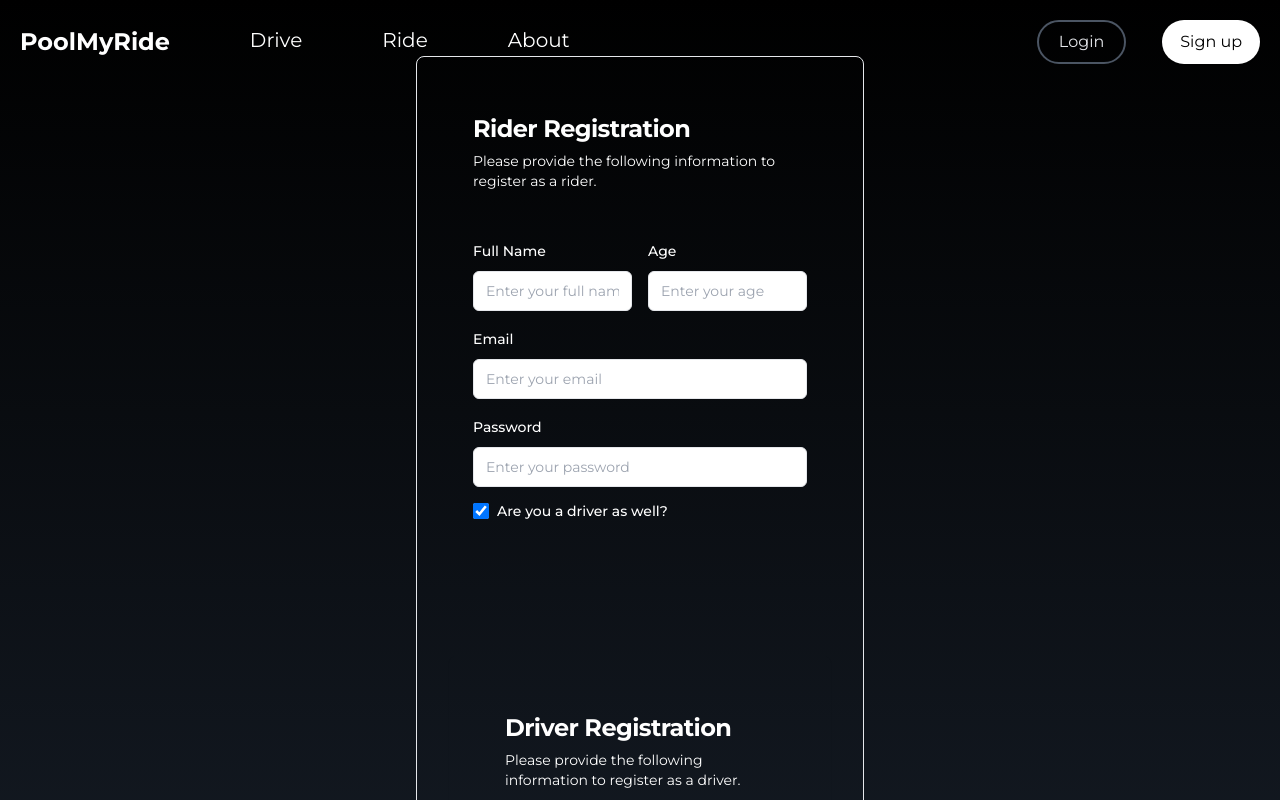
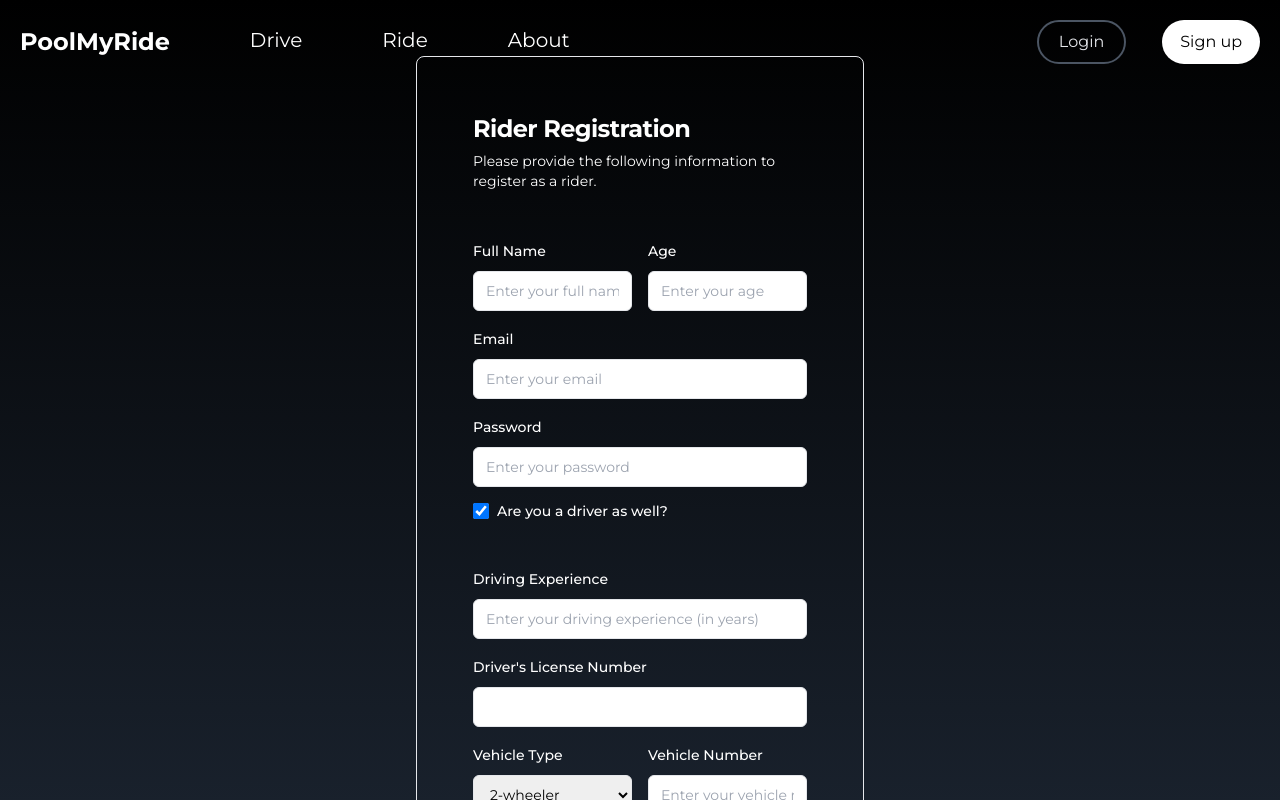
Before and after one commit to ritesh-debnath-12/PoolMyRide, a React (Vite) app: page /signup in a window 1280 px wide. Both pictures are taken after a click on the checkbox "Are you a driver as well?". Shown: the top 800 px of the page. Built offline with nearby package versions, Linux system fonts and the light colour scheme.

Commit message:
Added signup mechanism

```diff
--- a/src/Components/SignUpCard/DriverReg.jsx
+++ b/src/Components/SignUpCard/DriverReg.jsx
@@ -1,120 +1,91 @@
-function DriverReg(){
+function DriverReg({ handleDriverChange }) {
   return (
-
-<div className="flex items-center justify-center min-h-screen bg-background">
-  <div className=" flex items-center justify-center min-h-screen bg-background">
-    <div
-      className="rounded-lg bg-card text-card-foreground shadow-sm w-full max-w-md p-6 sm:p-8"
-      data-v0-t="card"
-    >
-      <div className="flex flex-col space-y-1.5 p-6">
-        <h3 className="whitespace-nowrap tracking-tight text-2xl font-bold">Driver Registration</h3>
-        <p className="text-sm text-muted-foreground">
-          Please provide the following information to register as a driver.
-        </p>
-      </div>
     <div className="p-6 space-y-4">
       <div className="space-y-2">
         <label
           className="text-sm font-medium leading-none peer-disabled:cursor-not-allowed peer-disabled:opacity-70"
-            for="experience"
+          htmlFor="experience"
         >
           Driving Experience
         </label>
         <input
-            className="flex h-10 w-full rounded-md border border-input bg-background px-3 py-2 text-sm ring-offset-background file:border-0 file:bg-transparent file:text-sm file:font-medium placeholder:text-muted-foreground focus-visible:outline-none focus-visible:ring-2 focus-visible:ring-ring focus-visible:ring-offset-2 disabled:cursor-not-allowed disabled:opacity-50"
+          name="drivingXp"
+          className="flex h-10 w-full rounded-md border border-input bg-background px-3 py-2 text-sm ring-offset-background file:border-0 file:bg-transparent file:text-sm file:font-medium placeholder:text-muted-foreground focus-visible:outline-none focus-visible:ring-2 focus-visible:ring-ring focus-visible:ring-offset-2 disabled:cursor-not-allowed disabled:opacity-50 text-black"
           type="number"
           id="experience"
           placeholder="Enter your driving experience (in years)"
+          onChange={handleDriverChange}
         />
       </div>
       <div className="space-y-2">
         <label
           className="text-sm font-medium leading-none peer-disabled:cursor-not-allowed peer-disabled:opacity-70"
-            for="license"
+          htmlFor="license"
         >
-            Driver's License Proof
+          Driver's License Number
         </label>
         <input
-            className="flex h-10 w-full rounded-md border border-input bg-background px-3 py-2 text-sm ring-offset-background file:border-0 file:bg-transparent file:text-sm file:font-medium placeholder:text-muted-foreground focus-visible:outline-none focus-visible:ring-2 focus-visible:ring-ring focus-visible:ring-offset-2 disabled:cursor-not-allowed disabled:opacity-50"
-            type="file"
+          name="licenseNumber"
+          className="flex h-10 w-full rounded-md border border-input bg-background px-3 py-2 text-sm ring-offset-background file:border-0 file:bg-transparent file:text-sm file:font-medium placeholder:text-muted-foreground focus-visible:outline-none focus-visible:ring-2 focus-visible:ring-ring focus-visible:ring-offset-2 disabled:cursor-not-allowed disabled:opacity-50 text-black"
+          type="text"
           id="license"
+          onChange={handleDriverChange}
         />
       </div>
       <div className="grid grid-cols-2 gap-4">
         <div className="space-y-2">
           <label
             className="text-sm font-medium leading-none peer-disabled:cursor-not-allowed peer-disabled:opacity-70"
-              for="vehicle-type"
+            htmlFor="vehicle-type"
           >
             Vehicle Type
           </label>
           <select
-              type="select"
-              role="combobox"
-              aria-controls="radix-:R2bmn9nltf9f:"
-              aria-expanded="false"
-              aria-autocomplete="none"
-              dir="ltr"
-              data-state="closed"
-              data-placeholder=""
-              className="flex h-10 w-full items-center justify-between rounded-md border border-input bg-background px-3 py-2 text-sm ring-offset-background placeholder:text-muted-foreground focus:outline-none focus:ring-2 focus:ring-ring focus:ring-offset-2 disabled:cursor-not-allowed disabled:opacity-50"
+            name="vehicleType"
+            className="flex h-10 w-full items-center justify-between rounded-md border border-input bg-background px-3 py-2 text-sm ring-offset-background focus-visible:outline-none focus-visible:ring-2 focus-visible:ring-ring focus-visible:ring-offset-2 disabled:cursor-not-allowed disabled:opacity-50 text-black"
+            id="vehicle-type"
+            onChange={handleDriverChange}
           >
-              <span style={{pointerEvents: "none"}}>Vehicle type</span>
-              {/* <svg
-                xmlns="http://www.w3.org/2000/svg"
-                width="24"
-                height="24"
-                viewBox="0 0 24 24"
-                fill="none"
-                stroke="currentColor"
-                stroke-width="2"
-                stroke-linecap="round"
-                stroke-linejoin="round"
-                className="lucide lucide-chevron-down h-4 w-4 opacity-50"
-                aria-hidden="true"
-              >
-                <path d="m6 9 6 6 6-6"></path>
-              </svg> */}
             <option value="2-wheeler">2-wheeler</option>
             <option value="3-wheeler">3-wheeler</option>
             <option value="4-wheeler">4-wheeler</option>
           </select>
-
         </div>
         <div className="space-y-2">
           <label
             className="text-sm font-medium leading-none peer-disabled:cursor-not-allowed peer-disabled:opacity-70"
-              for="vehicle-number"
+            htmlFor="vehicle-number"
           >
             Vehicle Number
           </label>
           <input
-              className="flex h-10 w-full rounded-md border border-input bg-background px-3 py-2 text-sm ring-offset-background file:border-0 file:bg-transparent file:text-sm file:font-medium placeholder:text-muted-foreground focus-visible:outline-none focus-visible:ring-2 focus-visible:ring-ring focus-visible:ring-offset-2 disabled:cursor-not-allowed disabled:opacity-50"
+            name="vehicleNumber"
+            className="flex h-10 w-full rounded-md border border-input bg-background px-3 py-2 text-sm ring-offset-background file:border-0 file:bg-transparent file:text-sm file:font-medium placeholder:text-muted-foreground focus-visible:outline-none focus-visible:ring-2 focus-visible:ring-ring focus-visible:ring-offset-2 disabled:cursor-not-allowed disabled:opacity-50 text-black"
             id="vehicle-number"
             placeholder="Enter your vehicle number"
+            type="text"
+            onChange={handleDriverChange}
           />
         </div>
       </div>
       <div className="space-y-2">
         <label
           className="text-sm font-medium leading-none peer-disabled:cursor-not-allowed peer-disabled:opacity-70"
-            for="seats"
+          htmlFor="seats"
         >
           Number of Seats
         </label>
         <input
-            className="flex h-10 w-full rounded-md border border-input bg-background px-3 py-2 text-sm ring-offset-background file:border-0 file:bg-transparent file:text-sm file:font-medium placeholder:text-muted-foreground focus-visible:outline-none focus-visible:ring-2 focus-visible:ring-ring focus-visible:ring-offset-2 disabled:cursor-not-allowed disabled:opacity-50"
+          name="seats"
+          className="flex h-10 w-full rounded-md border border-input bg-background px-3 py-2 text-sm ring-offset-background file:border-0 file:bg-transparent file:text-sm file:font-medium placeholder:text-muted-foreground focus-visible:outline-none focus-visible:ring-2 focus-visible:ring-ring focus-visible:ring-offset-2 disabled:cursor-not-allowed disabled:opacity-50 text-black"
           type="number"
           id="seats"
           placeholder="Enter the number of seats"
+          onChange={handleDriverChange}
         />
-        </div>
-      </div>
-    </div>
       </div>
     </div>
   );
 }
 
-export default DriverReg
+export default DriverReg;
--- a/src/Components/SignUpCard/SignUpCard.jsx
+++ b/src/Components/SignUpCard/SignUpCard.jsx
@@ -2,77 +2,127 @@ import DriverReg from "./DriverReg";
 import { useState } from "react";
 
 function SignUpCard() {
+  const [isDriver, setIsDriver] = useState(false);
+  const [inputs, setInputs] = useState({});
+  const [driverInputs, setDriverInputs] = useState({});
 
-  const [isDriver, setIsDriver] = useState(false);
+  const handleChange = (event) => {
+    const { name, value } = event.target;
+    setInputs((prev) => ({ ...prev, [name]: value }));
+  };
+
+  const handleDriverChange = (event) => {
+    const { name, value } = event.target;
+    setDriverInputs((prev) => ({ ...prev, [name]: value }));
+  };
 
   const handleCheckboxChange = (event) => {
     setIsDriver(event.target.checked);
-  }
+  };
+
+  const onRegister = (event) => {
+    event.preventDefault();
+    const allInputs = { ...inputs, ...driverInputs };
+    console.log("Registered");
+    console.log(allInputs);
+
+    fetch("http://127.0.0.1:5000/add_user", {
+      method: "POST",
+      headers: {
+        "Content-Type": "application/json",
+      },
+      body: JSON.stringify(allInputs),
+    })
+      .then((response) => response.json())
+      .then((data) => {
+        console.log("Data saved successfully:", data);
+      })
+      .catch((error) => {
+        console.error("Error saving data:", error);
+      });
+  };
 
   return (
     <div className="flex items-center justify-center min-h-screen bg-background mt-14">
       <title>SignUp</title>
-      <div className="rounded-lg border bg-card text-card-foreground shadow-sm w-full max-w-md p-6 sm:p-8" data-v0-t="card">
+      <div className="rounded-lg border bg-card text-card-foreground shadow-sm w-full max-w-md p-6 sm:p-8">
         <div className="flex flex-col space-y-1.5 p-6">
-          <h3 className="whitespace-nowrap tracking-tight text-2xl font-bold">Rider Registration</h3>
-          <p className="text-sm text-muted-foreground">Please provide the following information to register as a rider.</p>
+          <h3 className="whitespace-nowrap tracking-tight text-2xl font-bold">
+            Rider Registration
+          </h3>
+          <p className="text-sm text-muted-foreground">
+            Please provide the following information to register as a rider.
+          </p>
         </div>
         <div className="p-6 space-y-4">
           <div className="grid grid-cols-2 gap-4">
             <div className="space-y-2">
               <label
                 className="text-sm font-medium leading-none peer-disabled:cursor-not-allowed peer-disabled:opacity-70"
-                for="full-name"
+                htmlFor="full-name"
               >
                 Full Name
               </label>
               <input
+                name="fullName"
                 className="flex h-10 w-full rounded-md border border-input bg-background px-3 py-2 text-sm ring-offset-background file:border-0 file:bg-transparent file:text-sm file:font-medium placeholder:text-muted-foreground focus-visible:outline-none focus-visible:ring-2 focus-visible:ring-ring focus-visible:ring-offset-2 disabled:cursor-not-allowed disabled:opacity-50 text-black"
                 id="full-name"
                 placeholder="Enter your full name"
+                type="text"
+                value={inputs.fullName || ""}
+                onChange={handleChange}
               />
             </div>
             <div className="space-y-2">
               <label
                 className="text-sm font-medium leading-none peer-disabled:cursor-not-allowed peer-disabled:opacity-70"
-                for="age"
+                htmlFor="age"
               >
                 Age
               </label>
               <input
+                name="age"
                 className="flex h-10 w-full rounded-md border border-input bg-background px-3 py-2 text-sm ring-offset-background file:border-0 file:bg-transparent file:text-sm file:font-medium placeholder:text-muted-foreground focus-visible:outline-none focus-visible:ring-2 focus-visible:ring-ring focus-visible:ring-offset-2 disabled:cursor-not-allowed disabled:opacity-50 text-black"
                 id="age"
                 placeholder="Enter your age"
                 type="number"
+                value={inputs.age || ""}
+                onChange={handleChange}
               />
             </div>
           </div>
           <div className="space-y-2">
             <label
               className="text-sm font-medium leading-none peer-disabled:cursor-not-allowed peer-disabled:opacity-70"
-              for="email"
+              htmlFor="email"
             >
               Email
             </label>
             <input
+              name="email"
               className="flex h-10 w-full rounded-md border border-input bg-background px-3 py-2 text-sm ring-offset-background file:border-0 file:bg-transparent file:text-sm file:font-medium placeholder:text-muted-foreground focus-visible:outline-none focus-visible:ring-2 focus-visible:ring-ring focus-visible:ring-offset-2 disabled:cursor-not-allowed disabled:opacity-50 text-black"
               id="email"
               placeholder="Enter your email"
               type="email"
+              value={inputs.email || ""}
+              onChange={handleChange}
             />
           </div>
           <div className="space-y-2">
             <label
               className="text-sm font-medium leading-none peer-disabled:cursor-not-allowed peer-disabled:opacity-70"
-              for="password"
+              htmlFor="password"
             >
               Password
             </label>
             <input
+              name="pass"
               className="flex h-10 w-full rounded-md border border-input bg-background px-3 py-2 text-sm ring-offset-background file:border-0 file:bg-transparent file:text-sm file:font-medium placeholder:text-muted-foreground focus-visible:outline-none focus-visible:ring-2 focus-visible:ring-ring focus-visible:ring-offset-2 disabled:cursor-not-allowed disabled:opacity-50 text-black"
               id="password"
               placeholder="Enter your password"
               type="password"
+              value={inputs.pass || ""}
+              onChange={handleChange}
             />
           </div>
           <div className="flex items-center space-x-2">
@@ -85,25 +135,25 @@ function SignUpCard() {
               className="peer h-4 w-4 shrink-0 rounded-sm border border-primary ring-offset-background focus-visible:outline-none focus-visible:ring-2 focus-visible:ring-ring focus-visible:ring-offset-2"
               id="is-driver"
               onChange={handleCheckboxChange}
-            ></input>
+            />
             <label
               className="text-sm font-medium leading-none"
-              for="is-driver"
+              htmlFor="is-driver"
             >
               Are you a driver as well?
             </label>
           </div>
         </div>
-      {isDriver? <DriverReg /> : null}
+        {isDriver && <DriverReg handleDriverChange={handleDriverChange} />}
         <button
           className="inline-flex items-center justify-center whitespace-nowrap rounded-md text-sm font-medium ring-offset-background focus-visible:outline-none focus-visible:ring-2 focus-visible:ring-ring focus-visible:ring-offset-2 disabled:pointer-events-none disabled:opacity-50 bg-primary text-primary-foreground hover:bg-primary/90 h-10 px-4 py-2 w-full transition-all duration-300 ease-in-out bg-transparent border-2 border-gray-600 border-solid cursor-pointer select-none hover:text-white hover:border-white focus:shadow-xs focus:no-underline"
           type="submit"
+          onClick={onRegister}
         >
           Register
         </button>
       </div>
     </div>
-
   );
 }
 
```
Also changed, not shown: 1 other file (tests, documents, lock files or other folders). Lines whose indentation alone changed are shown as unchanged.
